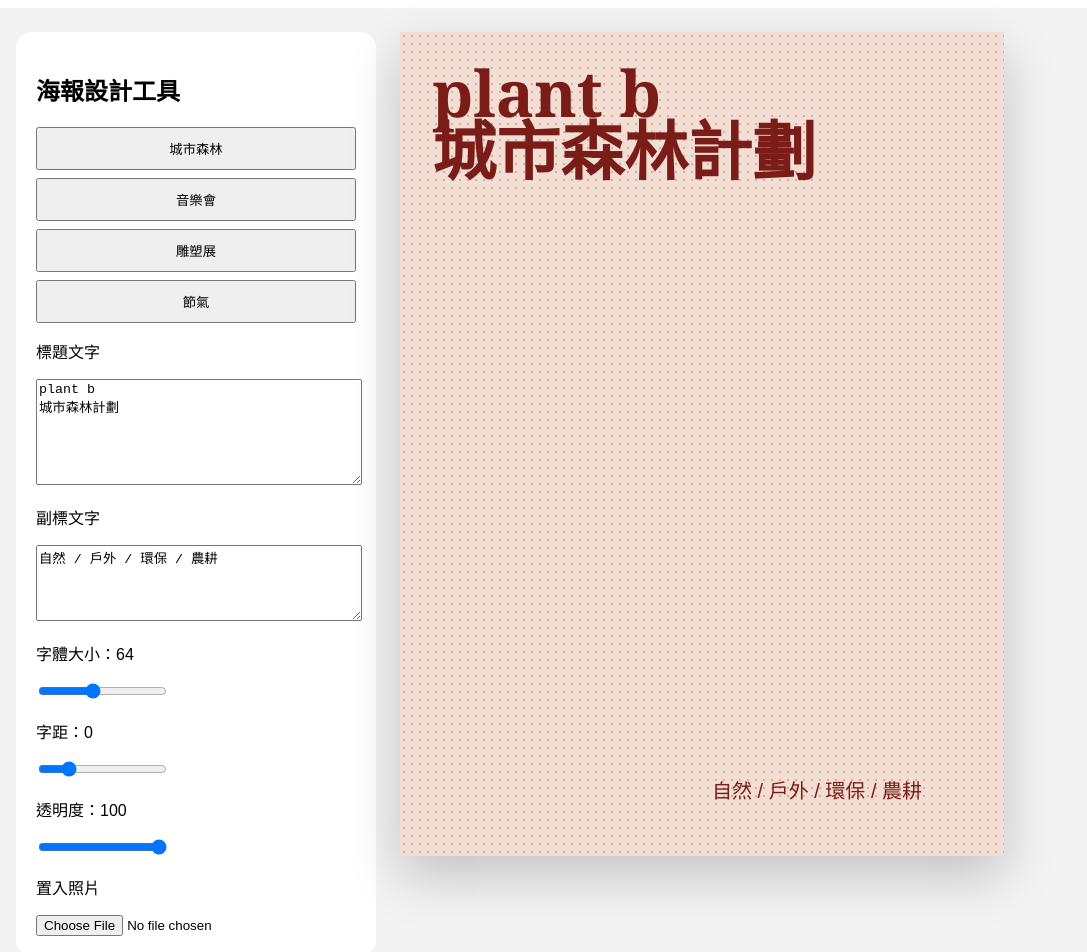
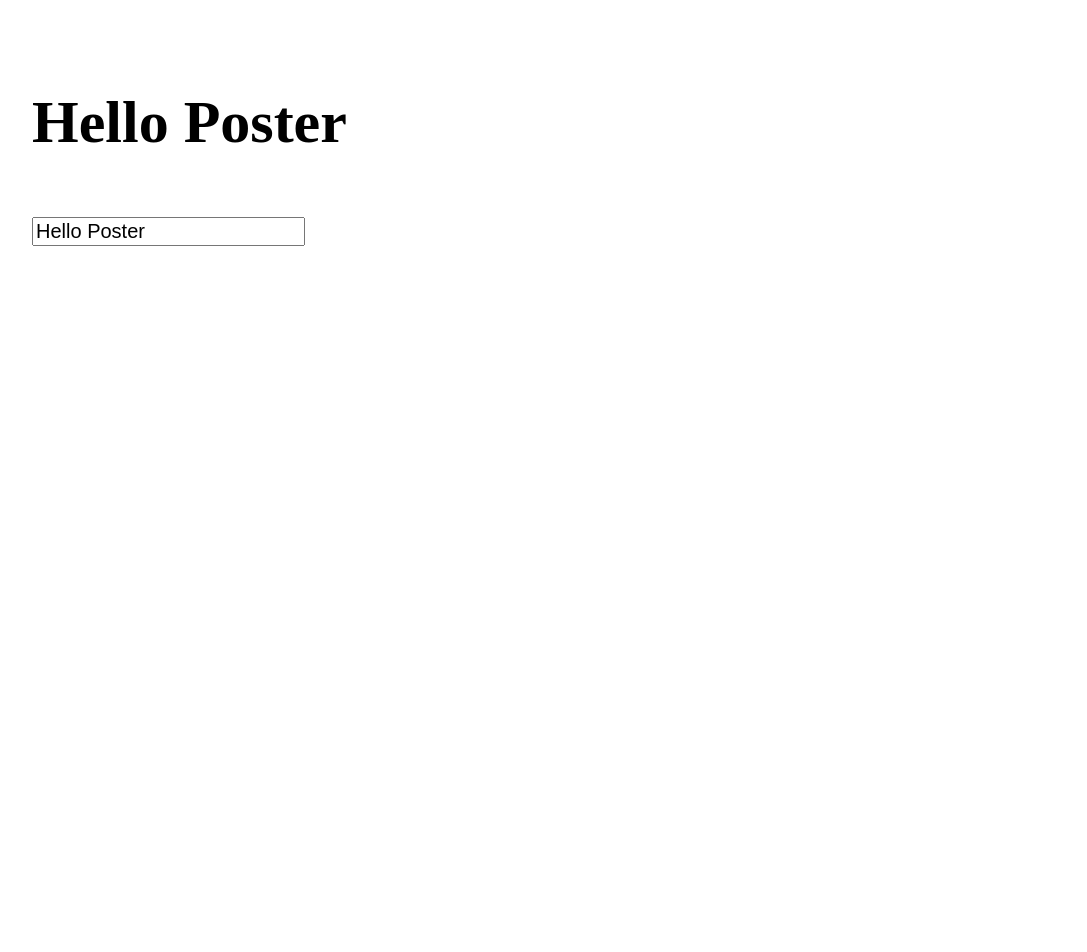
Before and after one commit to tomo0982224338-lang/meowmeowpower, a Next.js app: page / in a window 1280 px wide. Shown: the top 952 px of the page, without its empty margins (16-1103 px from the left). After the commit the page ends 800 px from the top, so only its background shows below. Built offline with nearby package versions, Linux system fonts and the light colour scheme.

Commit message:
Update page.tsx

```diff
--- a/app/page.tsx
+++ b/app/page.tsx
@@ -2,133 +2,18 @@
 
 import { useState } from "react";
 
-const templates = [
-  { name: "城市森林", bg: "#f2ded2", color: "#7a1d18", title: "plant b\n城市森林計劃", sub: "自然 / 戶外 / 環保 / 農耕" },
-  { name: "音樂會", bg: "#e9e6cf", color: "#111111", title: "休假日\n的結尾\nMusic 時分", sub: "Performer / Address / Time" },
-  { name: "雕塑展", bg: "#eeeeee", color: "#0876b7", title: "OLIVER\nLARIC\nSCULPTURE", sub: "15 NOV — 30 NOV" },
-  { name: "節氣", bg: "#f4dfcf", color: "#111111", title: "霜降", sub: "24 Solar Terms / First Frost" },
-];
-
 export default function Page() {
-  const [template, setTemplate] = useState(templates[0]);
-  const [title, setTitle] = useState(template.title);
-  const [sub, setSub] = useState(template.sub);
-  const [fontSize, setFontSize] = useState(64);
-  const [letterSpacing, setLetterSpacing] = useState(0);
-  const [opacity, setOpacity] = useState(100);
-  const [image, setImage] = useState<string | null>(null);
-
-  function applyTemplate(t: any) {
-    setTemplate(t);
-    setTitle(t.title);
-    setSub(t.sub);
-  }
+  const [text, setText] = useState("Hello Poster");
 
   return (
-    <main style={{ display: "flex", gap: 24, padding: 24, fontFamily: "Arial, sans-serif", background: "#f3f3f3", minHeight: "100vh" }}>
-      <section style={{ width: 320, background: "white", padding: 20, borderRadius: 16 }}>
-        <h2>海報設計工具</h2>
+    <main style={{ padding: 40 }}>
+      <h1 style={{ fontSize: 60 }}>{text}</h1>
 
-        {templates.map((t) => (
-          <button
-            key={t.name}
-            onClick={() => applyTemplate(t)}
-            style={{ display: "block", width: "100%", marginBottom: 8, padding: 10 }}
-          >
-            {t.name}
-          </button>
-        ))}
-
-        <p>標題文字</p>
-        <textarea value={title} onChange={(e) => setTitle(e.target.value)} style={{ width: "100%", height: 100 }} />
-
-        <p>副標文字</p>
-        <textarea value={sub} onChange={(e) => setSub(e.target.value)} style={{ width: "100%", height: 70 }} />
-
-        <p>字體大小：{fontSize}</p>
-        <input type="range" min="24" max="120" value={fontSize} onChange={(e) => setFontSize(Number(e.target.value))} />
-
-        <p>字距：{letterSpacing}</p>
-        <input type="range" min="-5" max="20" value={letterSpacing} onChange={(e) => setLetterSpacing(Number(e.target.value))} />
-
-        <p>透明度：{opacity}</p>
-        <input type="range" min="10" max="100" value={opacity} onChange={(e) => setOpacity(Number(e.target.value))} />
-
-        <p>置入照片</p>
-        <input
-          type="file"
-          accept="image/*"
-          onChange={(e) => {
-            const file = e.target.files?.[0];
-            if (file) setImage(URL.createObjectURL(file));
-          }}
-        />
-      </section>
-
-      <section
-        style={{
-          width: 540,
-          height: 760,
-          background: template.bg,
-          color: template.color,
-          position: "relative",
-          overflow: "hidden",
-          padding: 32,
-          boxShadow: "0 20px 50px rgba(0,0,0,.2)",
-        }}
-      >
-        <div style={{
-          position: "absolute",
-          inset: 0,
-          opacity: 0.25,
-          backgroundImage: "radial-gradient(currentColor 1px, transparent 1px)",
-          backgroundSize: "8px 8px"
-        }} />
-
-        {image && (
-          <img
-            src={image}
-            style={{
-              position: "absolute",
-              width: "70%",
-              left: "50%",
-              top: "50%",
-              transform: "translate(-50%, -50%)",
-              filter: "grayscale(100%) contrast(120%)",
-              opacity: 0.7,
-            }}
-          />
-        )}
-
-        <h1
-          style={{
-            position: "relative",
-            whiteSpace: "pre-line",
-            fontSize,
-            lineHeight: 0.9,
-            letterSpacing,
-            opacity: opacity / 100,
-            margin: 0,
-            fontFamily: "Georgia, 'Times New Roman', serif",
-          }}
-        >
-          {title}
-        </h1>
-
-        <p
-          style={{
-            position: "absolute",
-            right: 32,
-            bottom: 32,
-            width: 260,
-            fontSize: 20,
-            lineHeight: 1.3,
-            whiteSpace: "pre-line",
-          }}
-        >
-          {sub}
-        </p>
-      </section>
+      <input
+        value={text}
+        onChange={(e) => setText(e.target.value)}
+        style={{ marginTop: 20, fontSize: 20 }}
+      />
     </main>
   );
 }
```
